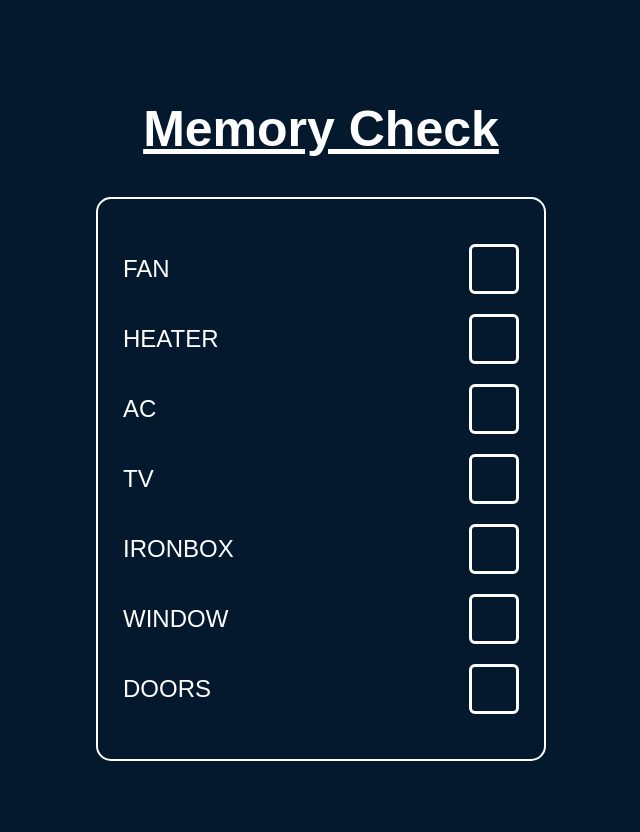
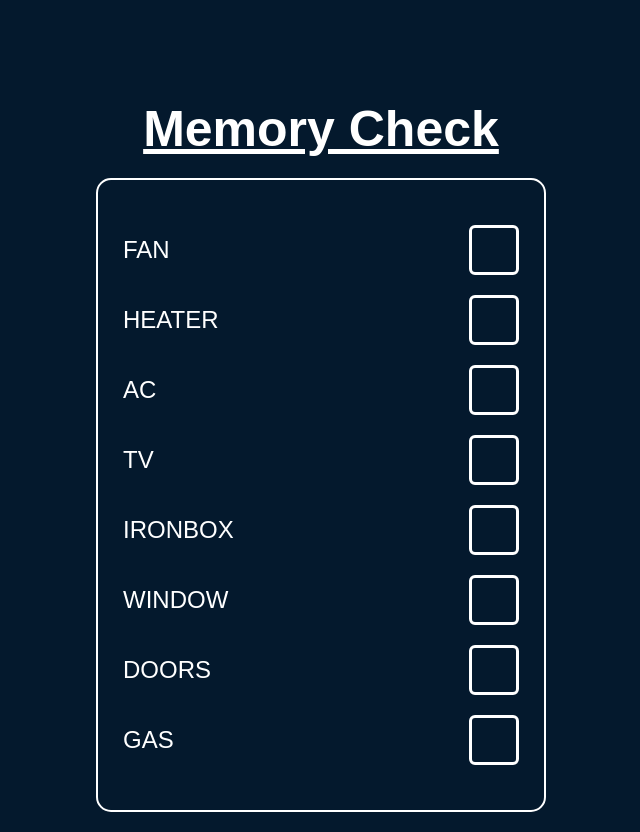
Before and after one commit to Gopuabhayan/mem_check, a plain HTML site: page index.html in a window 1280 px wide. Shown: the whole page, without its empty margins (319-959 px from the left). Before the commit the page ends 800 px from the top, so only its background shows below. Drawn offline with Linux system fonts and the light colour scheme.

Commit message:
fix index name

```diff
--- a/app.html
+++ b/index.html
@@ -181,6 +181,13 @@
                     <span></span>
                 </label>
             </div>
+            <div class="row">
+                <p>GAS</p>
+                <label>
+                    <input type="checkbox">
+                    <span></span>
+                </label>
+            </div>
         </div>
     </div>
 
```
